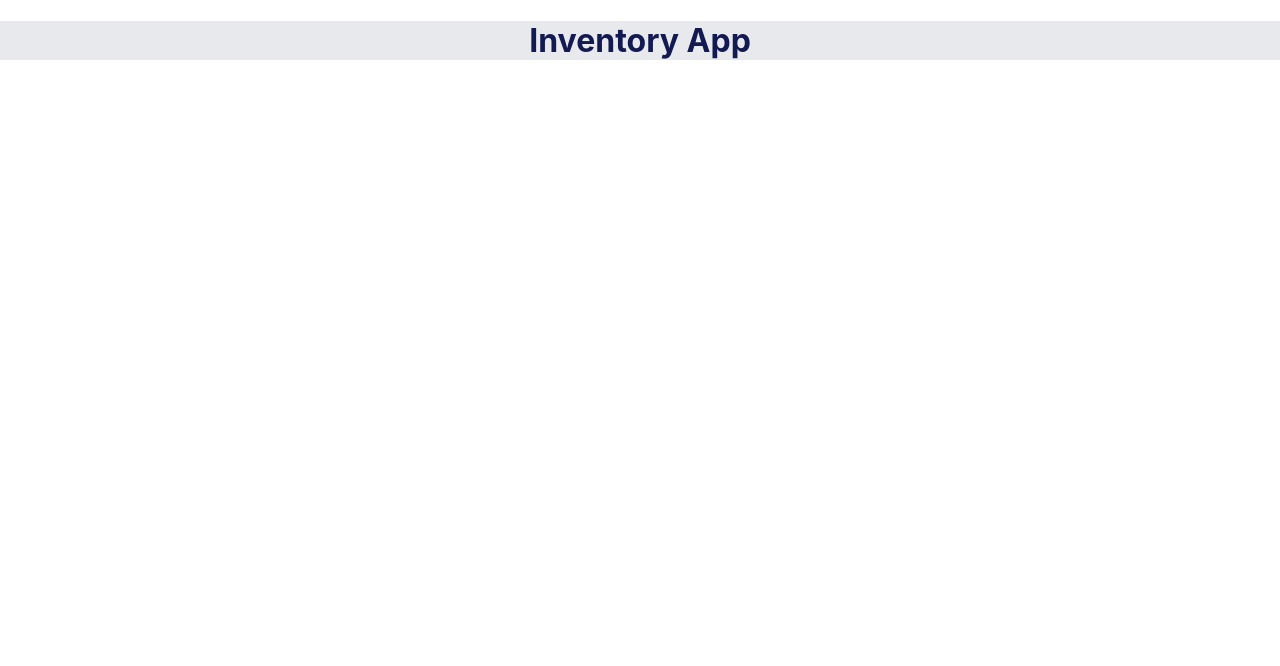
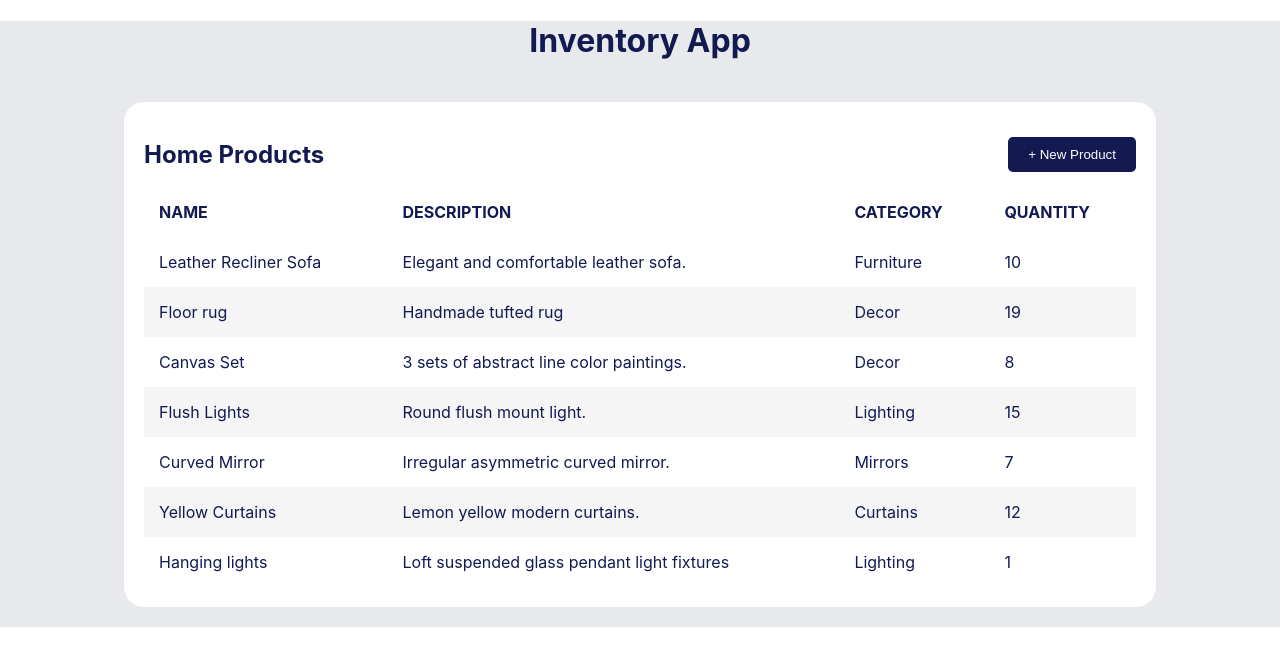
Before and after one commit to dexterbrian/inventory-app, a React (Create React App) app: page / in a window 1280 px wide. Shown: the top 666 px of the page. Built offline with nearby package versions, Linux system fonts and the light colour scheme; data requests are answered from the project's data file.

Commit message:
Added ProductListing

```diff
--- a/src/App.js
+++ b/src/App.js
@@ -5,7 +5,7 @@ function App() {
   return (
     <div className="App">
       <h1>Inventory App</h1>
-      {/* {Our parent component will go here} */}
+      <ProductListing />
     </div>
   );
 }
```
